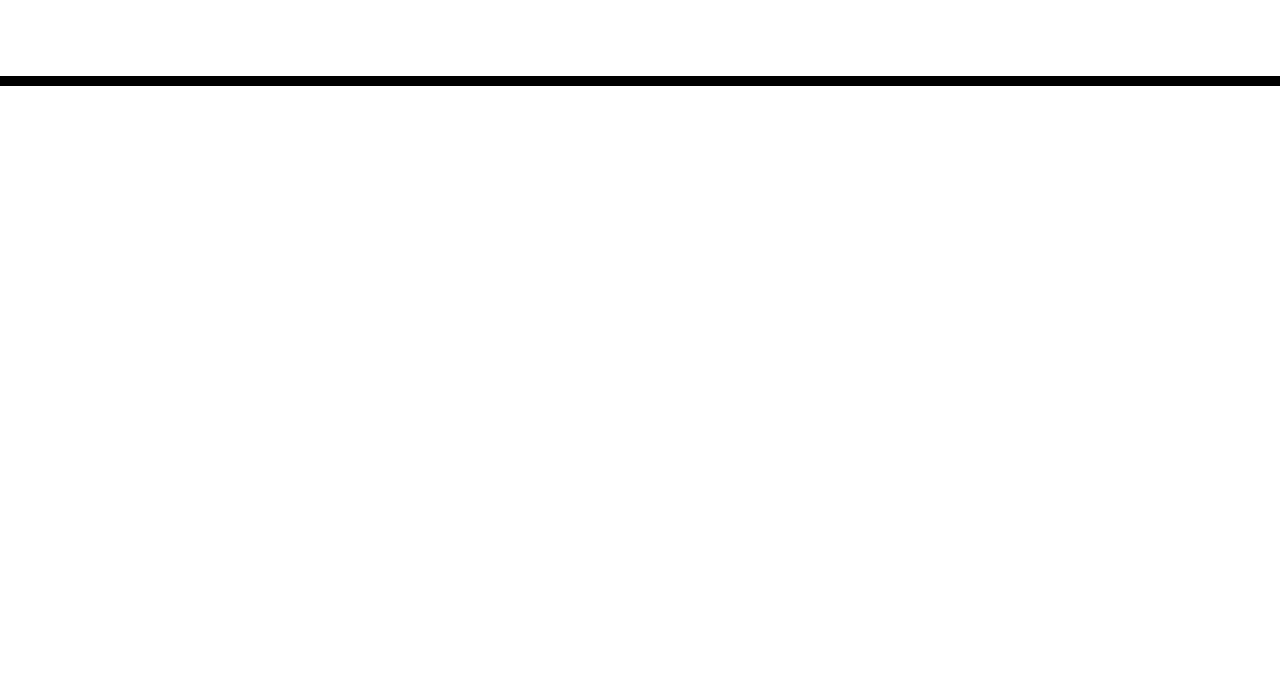
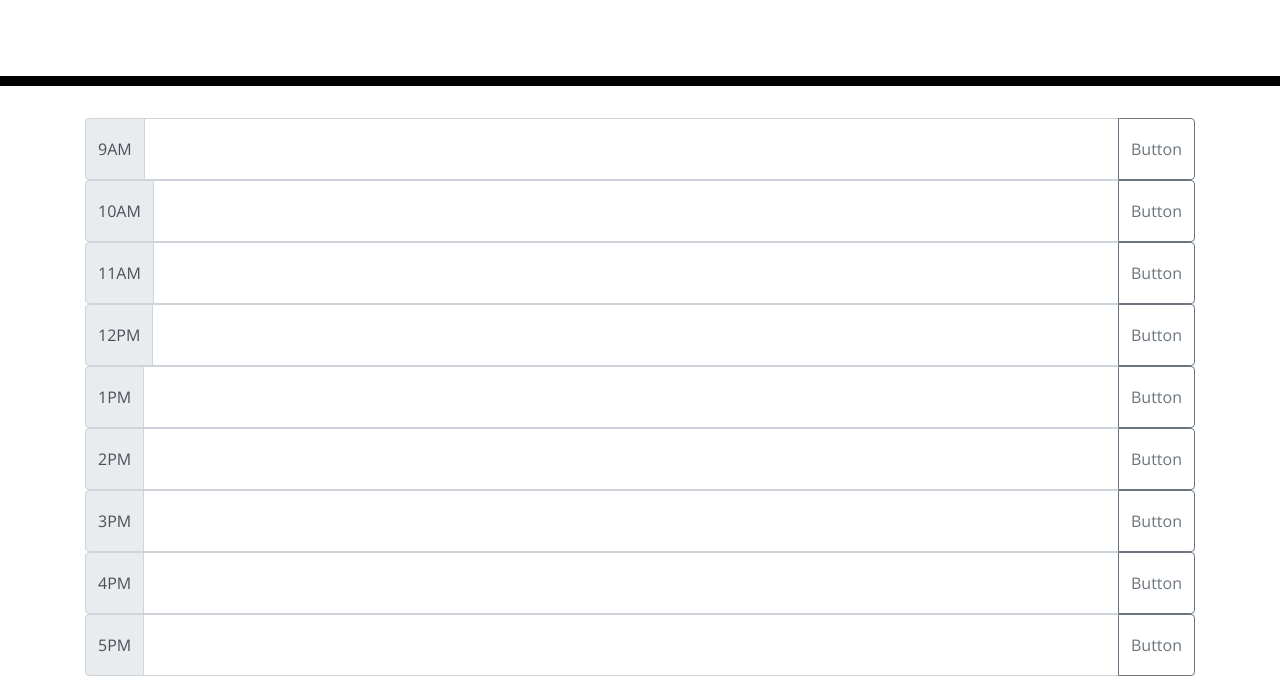
Before and after one commit to dvega920/Day-Planner, a plain HTML site: page index.html in a window 1280 px wide. Shown: the part 182-858 px from the top of the page. Before the commit the page ends 800 px from the top, so only its background shows below. Drawn offline with nearby package versions, Linux system fonts and the light colour scheme.

Commit message:
added addt'l bootstrap input text with btn addon for time blocks

```diff
--- a/index.html
+++ b/index.html
@@ -30,9 +30,91 @@
     </header>
     <div class="container">
       <!-- Timeblocks go here -->
+      <div class="input-group">
+        <div class="input-group-prepend">
+          <span class="input-group-text">9AM</span>
+        </div>
+        <textarea class="form-control" aria-label="With textarea"></textarea>
+        <div class="input-group-append">
+          <button class="btn btn-outline-secondary" type="button" id="button-addon1">Button</button>
+        </div>
+      </div>
+      <div class="input-group">
+        <div class="input-group-prepend">
+          <span class="input-group-text">10AM</span>
+        </div>
+        <textarea class="form-control" aria-label="With textarea"></textarea>
+        <div class="input-group-append">
+          <button class="btn btn-outline-secondary" type="button" id="button-addon2">Button</button>
+        </div>
+      </div>
+      <div class="input-group">
+        <div class="input-group-prepend">
+          <span class="input-group-text">11AM</span>
+        </div>
+        <textarea class="form-control" aria-label="With textarea"></textarea>
+        <div class="input-group-append">
+          <button class="btn btn-outline-secondary" type="button" id="button-addon3">Button</button>
+        </div>
+      </div>
+      <div class="input-group">
+        <div class="input-group-prepend">
+          <span class="input-group-text">12PM</span>
+        </div>
+        <textarea class="form-control" aria-label="With textarea"></textarea>
+        <div class="input-group-append">
+          <button class="btn btn-outline-secondary" type="button" id="button-addon4">Button</button>
+        </div>
+      </div>
+      <div class="input-group">
+        <div class="input-group-prepend">
+          <span class="input-group-text">1PM</span>
+        </div>
+        <textarea class="form-control" aria-label="With textarea"></textarea>
+        <div class="input-group-append">
+          <button class="btn btn-outline-secondary" type="button" id="button-addon5">Button</button>
+        </div>
+      </div>
+      <div class="input-group">
+        <div class="input-group-prepend">
+          <span class="input-group-text">2PM</span>
+        </div>
+        <textarea class="form-control" aria-label="With textarea"></textarea>
+        <div class="input-group-append">
+          <button class="btn btn-outline-secondary" type="button" id="button-addon6">Button</button>
+        </div>
+      </div>
+      <div class="input-group">
+        <div class="input-group-prepend">
+          <span class="input-group-text">3PM</span>
+        </div>
+        <textarea class="form-control" aria-label="With textarea"></textarea>
+        <div class="input-group-append">
+          <button class="btn btn-outline-secondary" type="button" id="button-addon7">Button</button>
+        </div>
+      </div>
+      <div class="input-group">
+        <div class="input-group-prepend">
+          <span class="input-group-text">4PM</span>
+        </div>
+        <textarea class="form-control" aria-label="With textarea"></textarea>
+        <div class="input-group-append">
+          <button class="btn btn-outline-secondary" type="button" id="button-addon8">Button</button>
+        </div>
+      </div>
+      <div class="input-group">
+        <div class="input-group-prepend">
+          <span class="input-group-text">5PM</span>
+        </div>
+        <textarea class="form-control" aria-label="With textarea"></textarea>
+        <div class="input-group-append">
+          <button class="btn btn-outline-secondary" type="button" id="button-addon9">Button</button>
+        </div>
+      </div>
     </div>
 
     <script src="https://code.jquery.com/jquery-3.4.1.min.js"></script>
     <script src="https://cdnjs.cloudflare.com/ajax/libs/moment.js/2.24.0/moment.min.js"></script>
+    <script src="daycalendar.js"></script>
   </body>
 </html>
```
